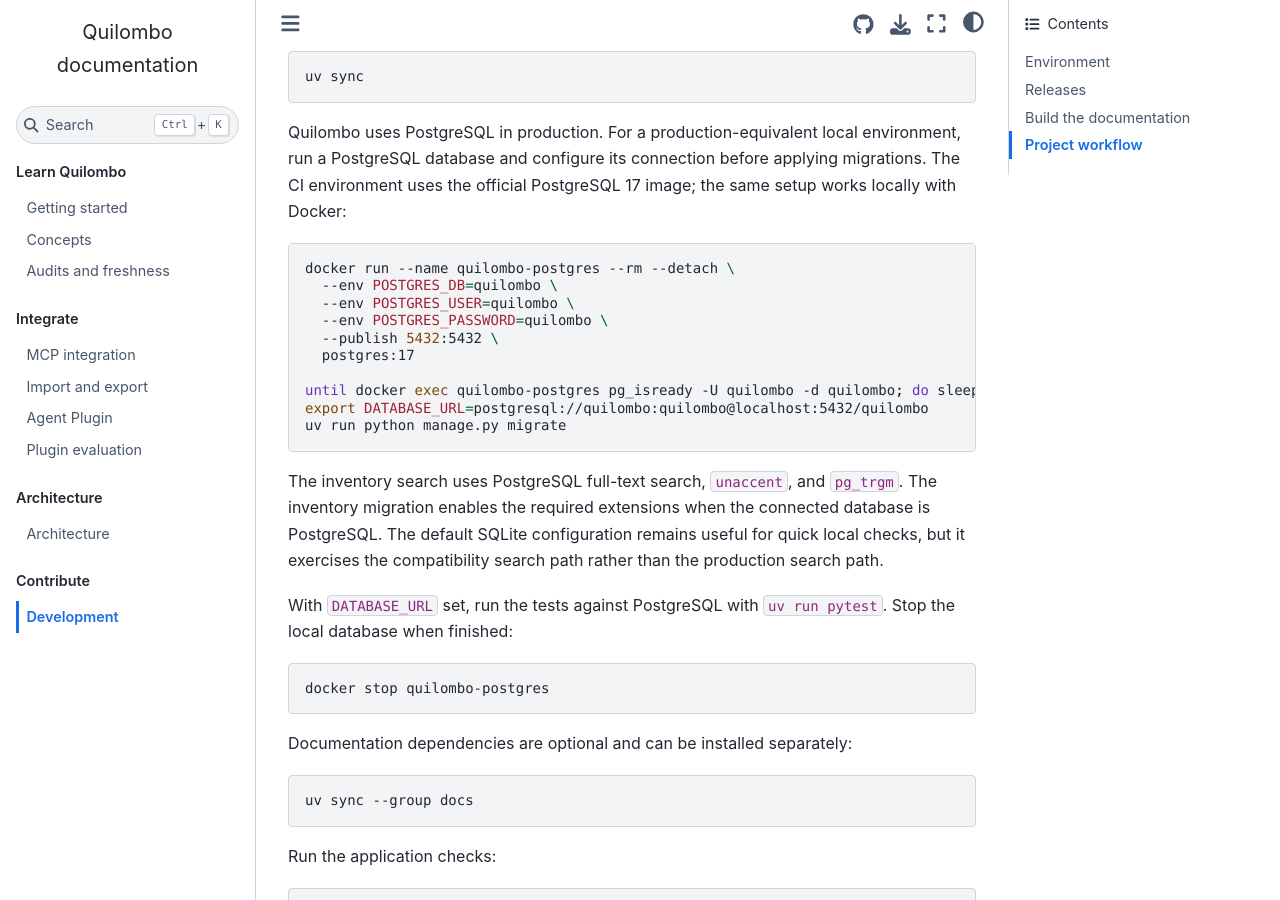
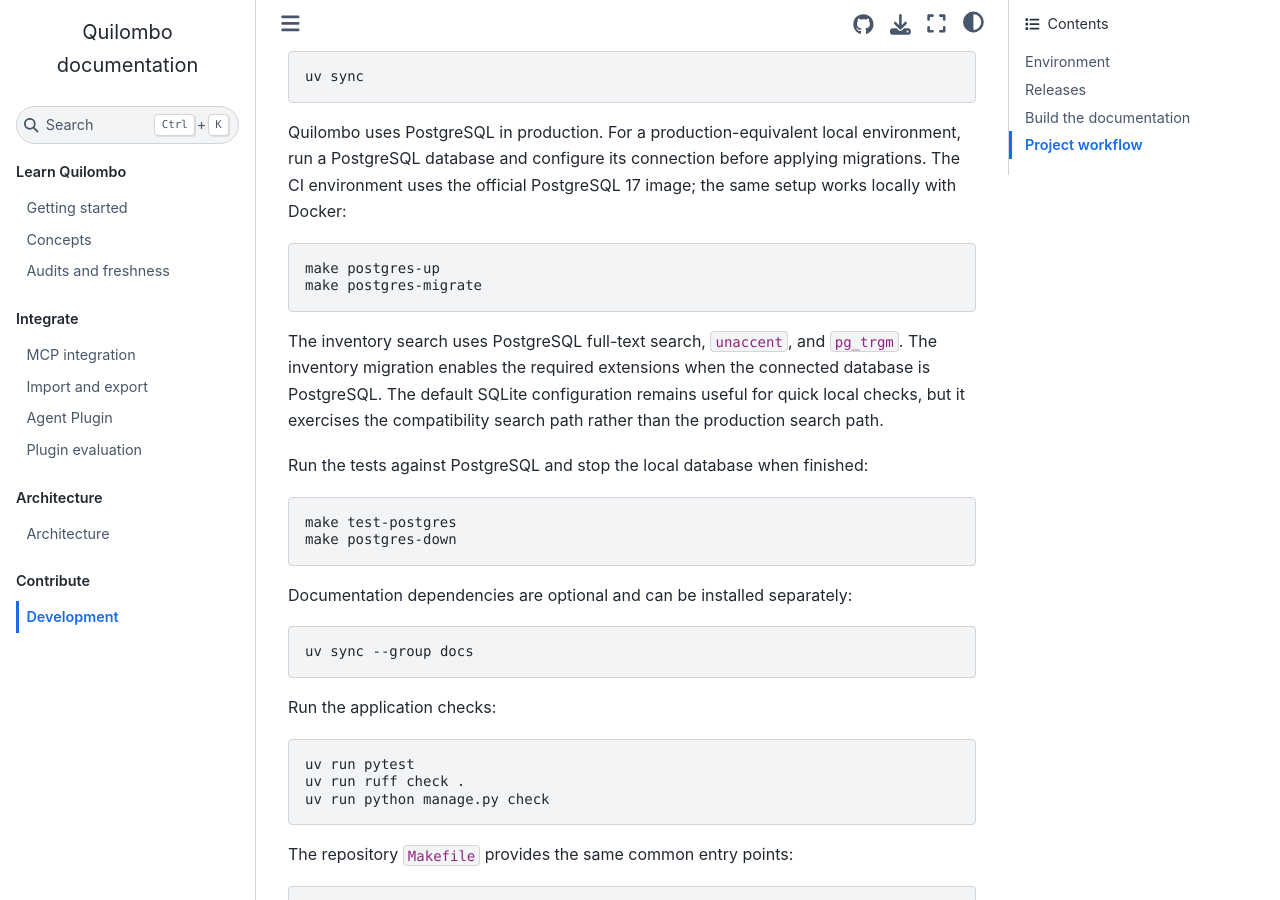
Before and after one commit to mgaitan/quilombo, a Sphinx documentation site: the page built from docs/development.md, in a window 1280 px wide and 900 px high, scrolled down 209 px. Built offline with Sphinx 7.4.7 and the Sphinx Book theme 1.1.4, drawn with Linux system fonts in a browser that asks for light colours.

Commit message:
build(dev): add PostgreSQL Make targets
Provide reusable targets for starting, migrating, testing, and stopping the local PostgreSQL container used by CI.

````diff
--- a/docs/development.md
+++ b/docs/development.md
@@ -13,16 +13,8 @@
 uses the official PostgreSQL 17 image; the same setup works locally with Docker:
 
 ```bash
-docker run --name quilombo-postgres --rm --detach \
-  --env POSTGRES_DB=quilombo \
-  --env POSTGRES_USER=quilombo \
-  --env POSTGRES_PASSWORD=quilombo \
-  --publish 5432:5432 \
-  postgres:17
-
-until docker exec quilombo-postgres pg_isready -U quilombo -d quilombo; do sleep 1; done
-export DATABASE_URL=postgresql://quilombo:quilombo@localhost:5432/quilombo
-uv run python manage.py migrate
+make postgres-up
+make postgres-migrate
 ```
 
 The inventory search uses PostgreSQL full-text search, `unaccent`, and `pg_trgm`. The inventory
@@ -30,11 +22,11 @@
 SQLite configuration remains useful for quick local checks, but it exercises the compatibility
 search path rather than the production search path.
 
-With `DATABASE_URL` set, run the tests against PostgreSQL with `uv run pytest`. Stop the local
-database when finished:
+Run the tests against PostgreSQL and stop the local database when finished:
 
 ```bash
-docker stop quilombo-postgres
+make test-postgres
+make postgres-down
 ```
 
 Documentation dependencies are optional and can be installed separately:
````
Also changed, not shown: 1 other file.
